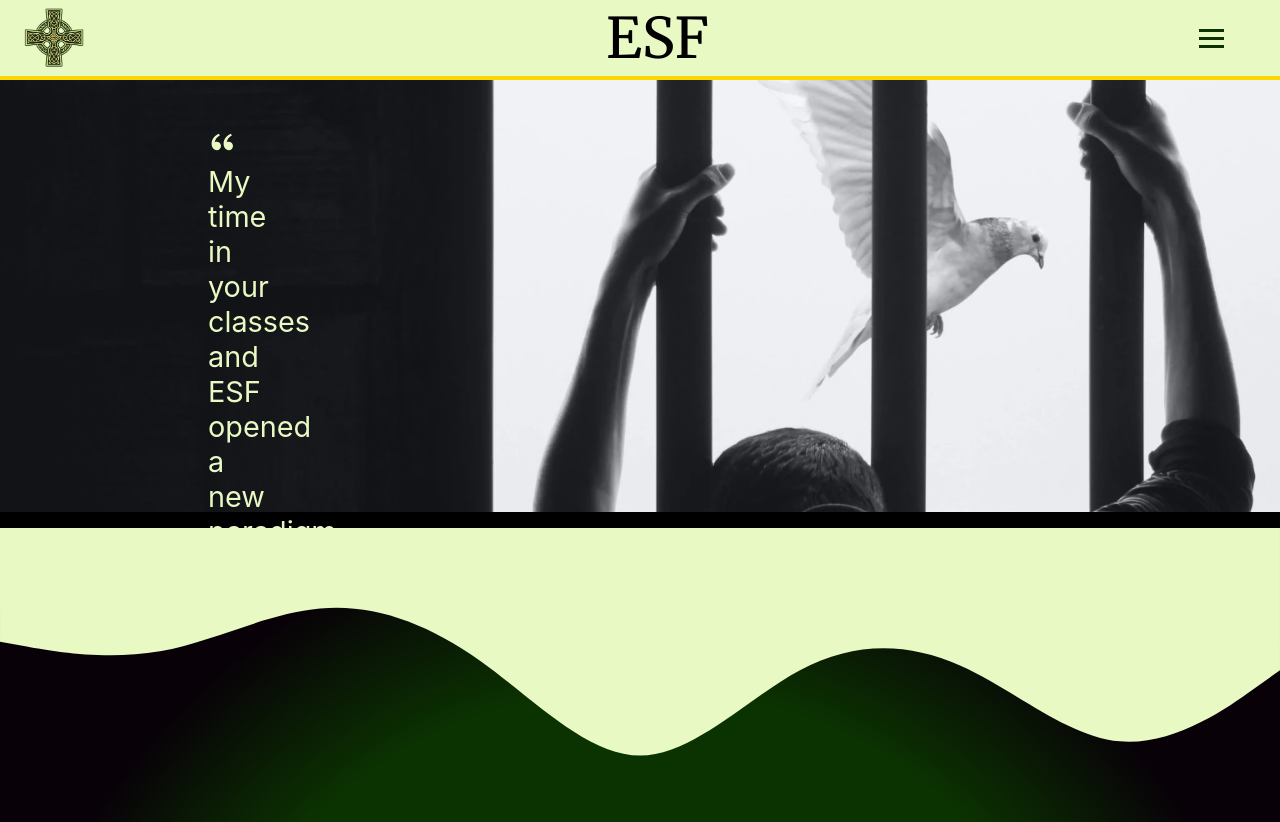
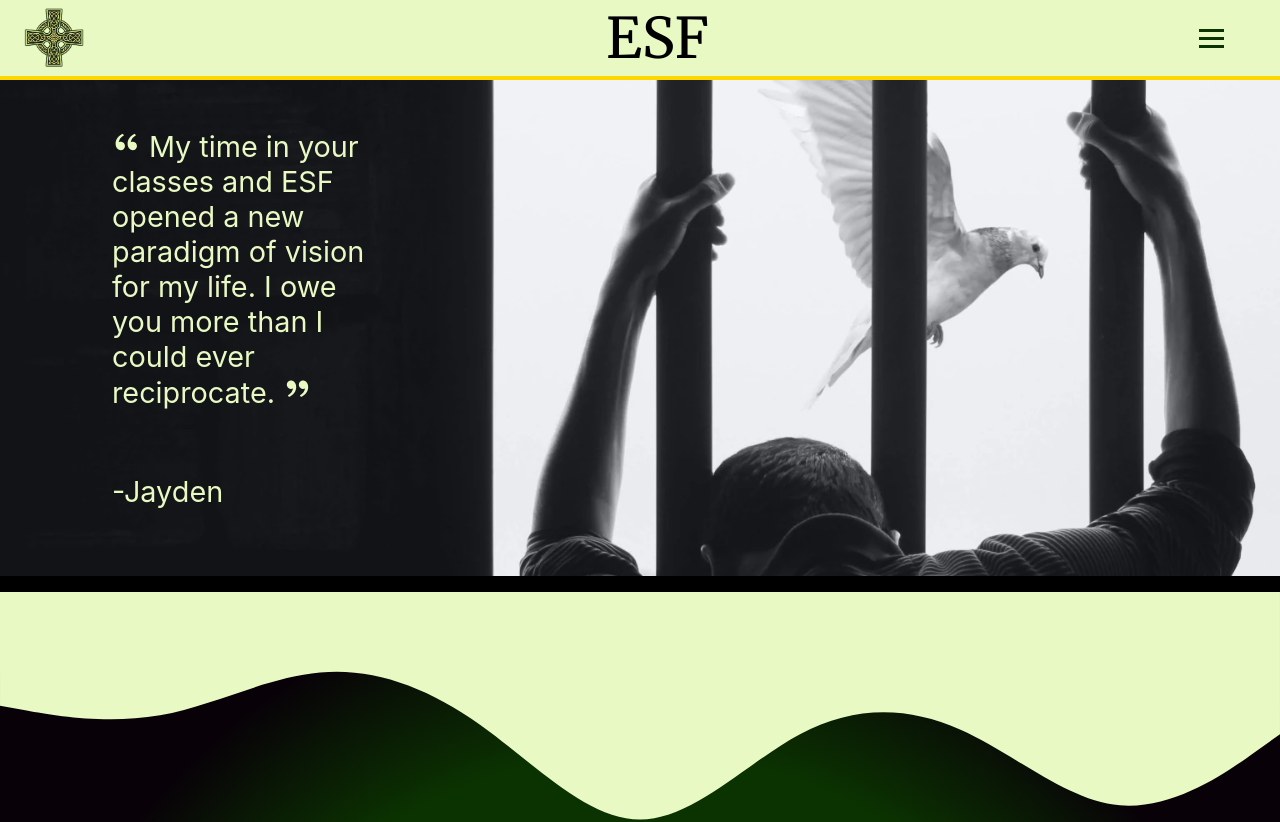
Before and after one commit to BrianBleau/esf, a Next.js app: page /testimonials in a window 1280 px wide. Shown: the top 822 px of the page. Built offline with nearby package versions, Linux system fonts and the light colour scheme.

Commit message:
Update Jailbird.module.scss

```diff
--- a/components/testimonials/Jailbird.module.scss
+++ b/components/testimonials/Jailbird.module.scss
@@ -11,7 +11,7 @@
     border-bottom: 1rem solid black;
 
     @include for-desktop-up {
-        height: 28rem;
+        height: 32rem;
     }
 
     .jailbirdInner{
@@ -29,7 +29,7 @@
             }
             @include for-desktop-up {
                 font-size: 1.8rem;
-                padding: 2rem 12rem;
+                padding: 2rem 6rem;
             }
         }
     }
```
